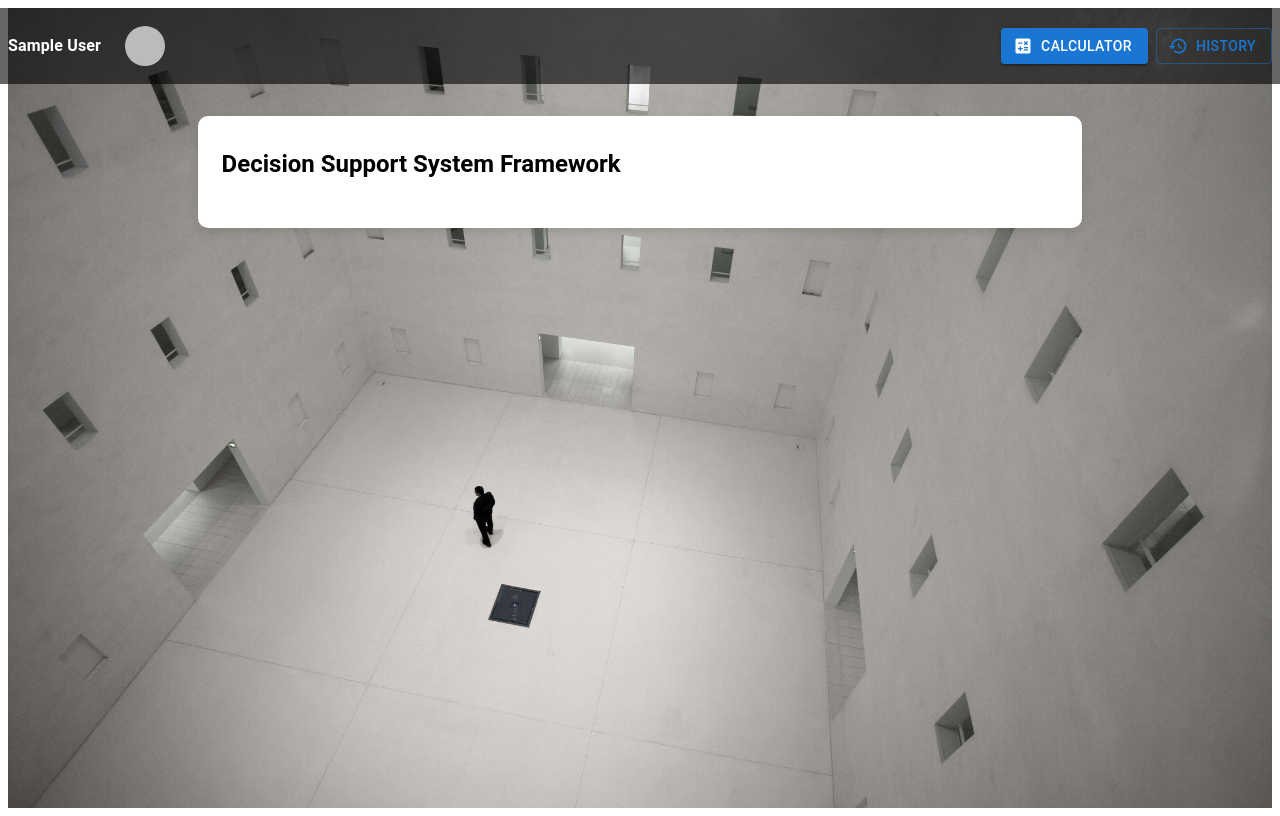
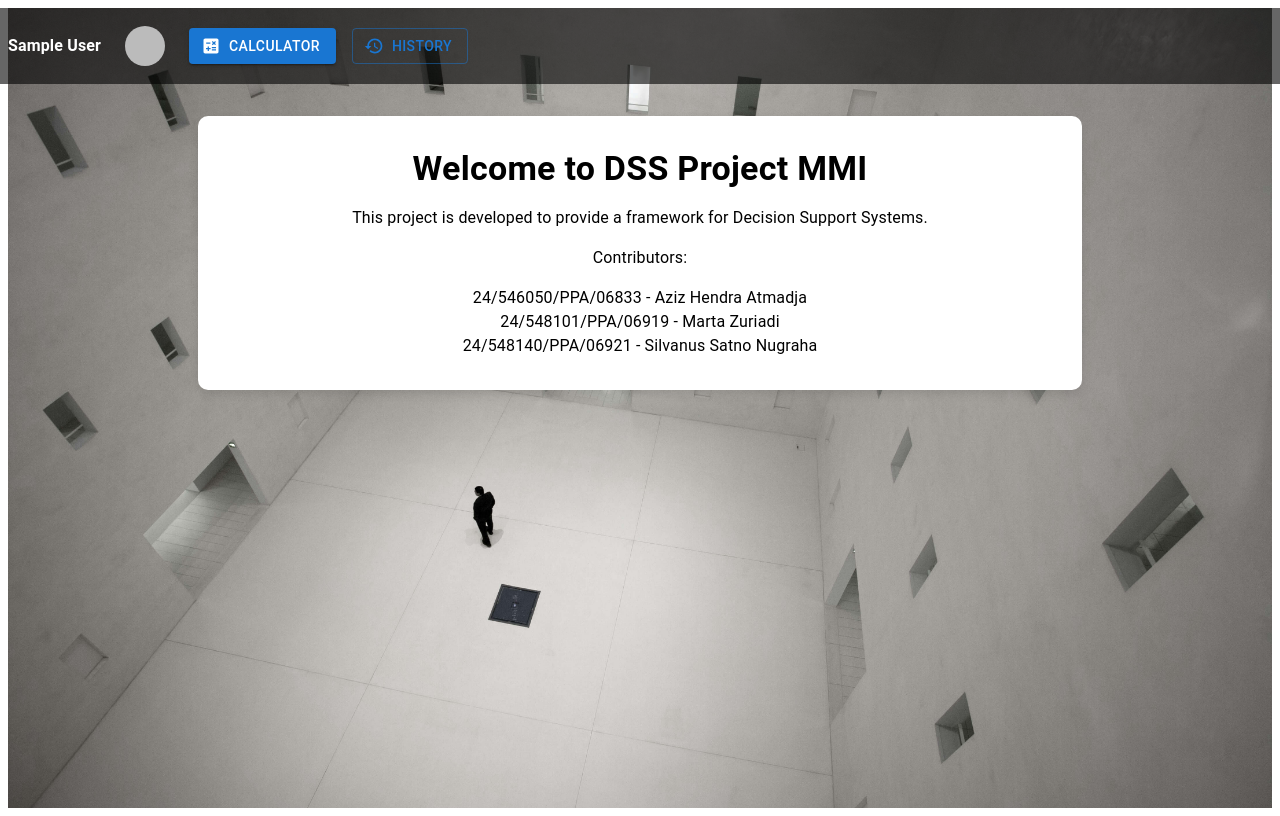
Before and after one commit to satnodeus77/dss_project_01, a Next.js app: page /home in a window 1280 px wide. Built offline with nearby package versions, Linux system fonts and the light colour scheme; no server answers; sample sign-in values are in the browser's storage.

Commit message:
Added automatic database table creation in db.js

```diff
--- a/pages/home.js
+++ b/pages/home.js
@@ -74,9 +74,8 @@ export default function HomePage() {
         }}
       >
         {user && (
-          <>
+          <Box sx={{ display: "flex", alignItems: "center" }}>
             {/* User Info */}
-            <Box sx={{ display: "flex", alignItems: "center" }}>
             <Typography variant="body1" sx={{ fontWeight: "bold", marginRight: 2 }}>
               {user.displayName}
             </Typography>
@@ -90,14 +89,12 @@ export default function HomePage() {
                 Logout
               </MenuItem>
             </Menu>
-            </Box>
 
             {/* Calculator and History Buttons */}
-            <Box sx={{ display: "flex", alignItems: "center" }}>
             <Button
               variant="contained"
               startIcon={<CalculateIcon />}
-                sx={{ mr: 1 }}
+              sx={{ ml: 2 }}
               onClick={() => router.push('/CalculatorPage')}
             >
               Calculator
@@ -105,37 +102,14 @@ export default function HomePage() {
             <Button
               variant="outlined"
               startIcon={<HistoryIcon />}
+              sx={{ ml: 2 }}
               onClick={() => router.push('/HistoryPage')}
             >
               History
             </Button>
           </Box>
-          </>
         )}
       </Box>
-
-      {/* About Dialog */}
-      <Dialog open={aboutOpen} onClose={handleAboutClose}>
-        <DialogTitle>About DSS Project MMI</DialogTitle>
-        <DialogContent>
-          <Typography>
-            Welcome to DSS Project MMI
-            <br />
-            This project is developed to provide a framework for Decision Support Systems.
-            <br />
-            Contributors:
-            <br />
-            24/546050/PPA/06833 - Aziz Hendra Atmadja
-            <br />
-            24/548101/PPA/06919 - Marta Zuriadi
-            <br />
-            24/548140/PPA/06921 - Silvanus Satno Nugraha
-          </Typography>
-        </DialogContent>
-        <DialogActions>
-          <Button onClick={handleAboutClose}>Close</Button>
-        </DialogActions>
-      </Dialog>
 
       {/* Main DSS Section */}
       <Container
@@ -146,13 +120,25 @@ export default function HomePage() {
           borderRadius: "10px",
           mt: 4,
           boxShadow: "0 4px 10px rgba(0, 0, 0, 0.1)",
+          textAlign: "center",
         }}
       >
-        <Box sx={{ display: "flex", justifyContent: "space-between", alignItems: "center", mb: 2 }}>
-          <Typography variant="h5" sx={{ fontWeight: "bold" }}>
-            Decision Support System Framework
+        <Typography variant="h4" sx={{ fontWeight: "bold", mb: 2 }}>
+          Welcome to DSS Project MMI
         </Typography>
-        </Box>
+        <Typography variant="body1" sx={{ mb: 2 }}>
+          This project is developed to provide a framework for Decision Support Systems.
+        </Typography>
+        <Typography variant="body1" sx={{ mb: 2 }}>
+          Contributors:
+        </Typography>
+        <Typography variant="body1">
+          24/546050/PPA/06833 - Aziz Hendra Atmadja
+          <br />
+          24/548101/PPA/06919 - Marta Zuriadi
+          <br />
+          24/548140/PPA/06921 - Silvanus Satno Nugraha
+        </Typography>
       </Container>
     </Box>
   );
```
Lines whose indentation alone changed are shown as unchanged.
